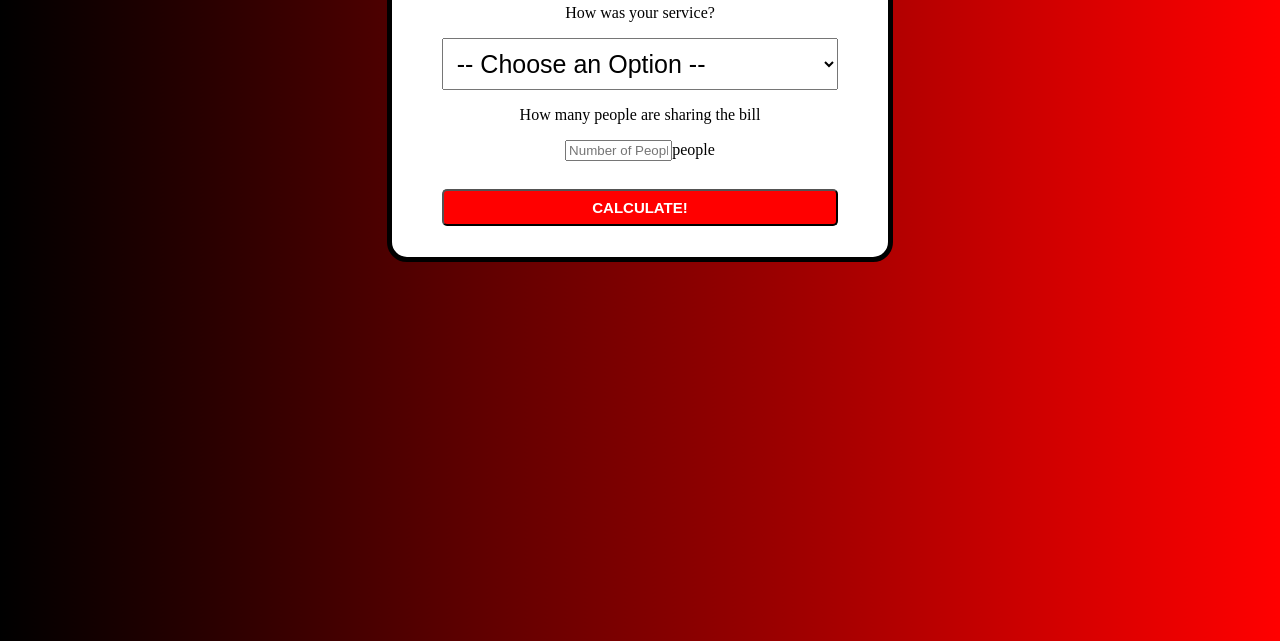
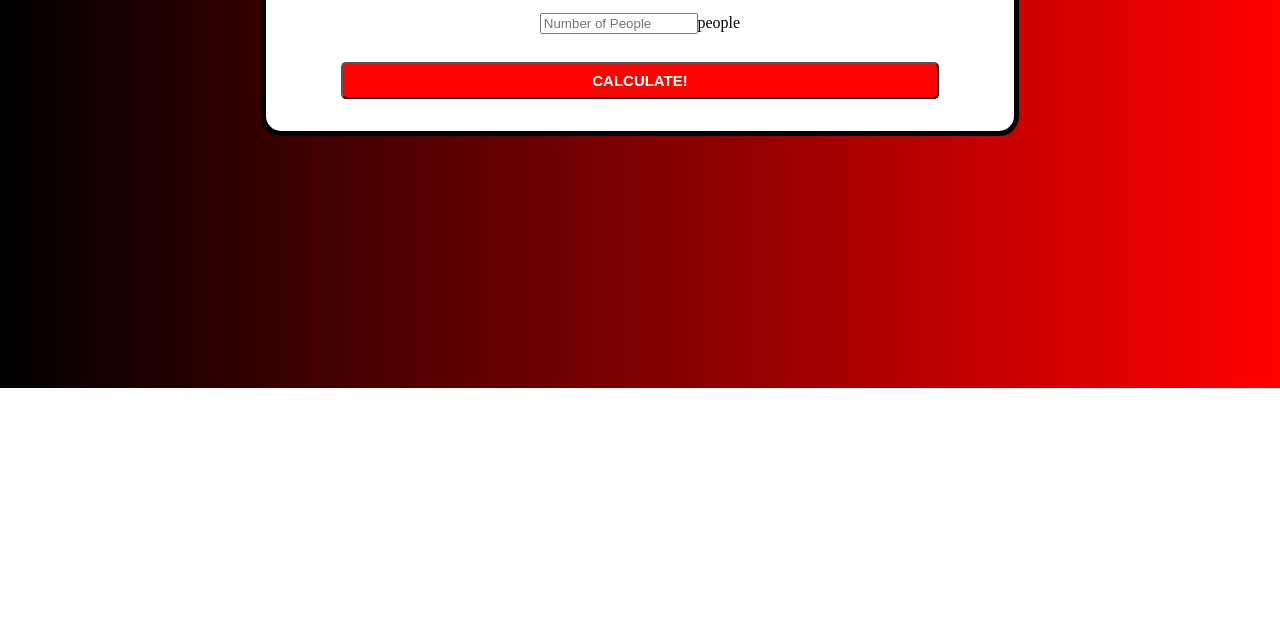
Before and after one commit to KesterJJ/tip-calculator, a plain HTML site: page index.html in a window 1280 px wide. Shown: the part 511-1152 px from the top of the page. After the commit the page ends 899 px from the top, so only its background shows below. Drawn offline with Linux system fonts and the light colour scheme.

Commit message:
updated size

```diff
--- a/style.css
+++ b/style.css
@@ -1,5 +1,5 @@
 div {
-margin: 30%;
+margin: 20%;
 border-radius: 20px;
 background: #ffffff;
 border: solid 5px black;
```
